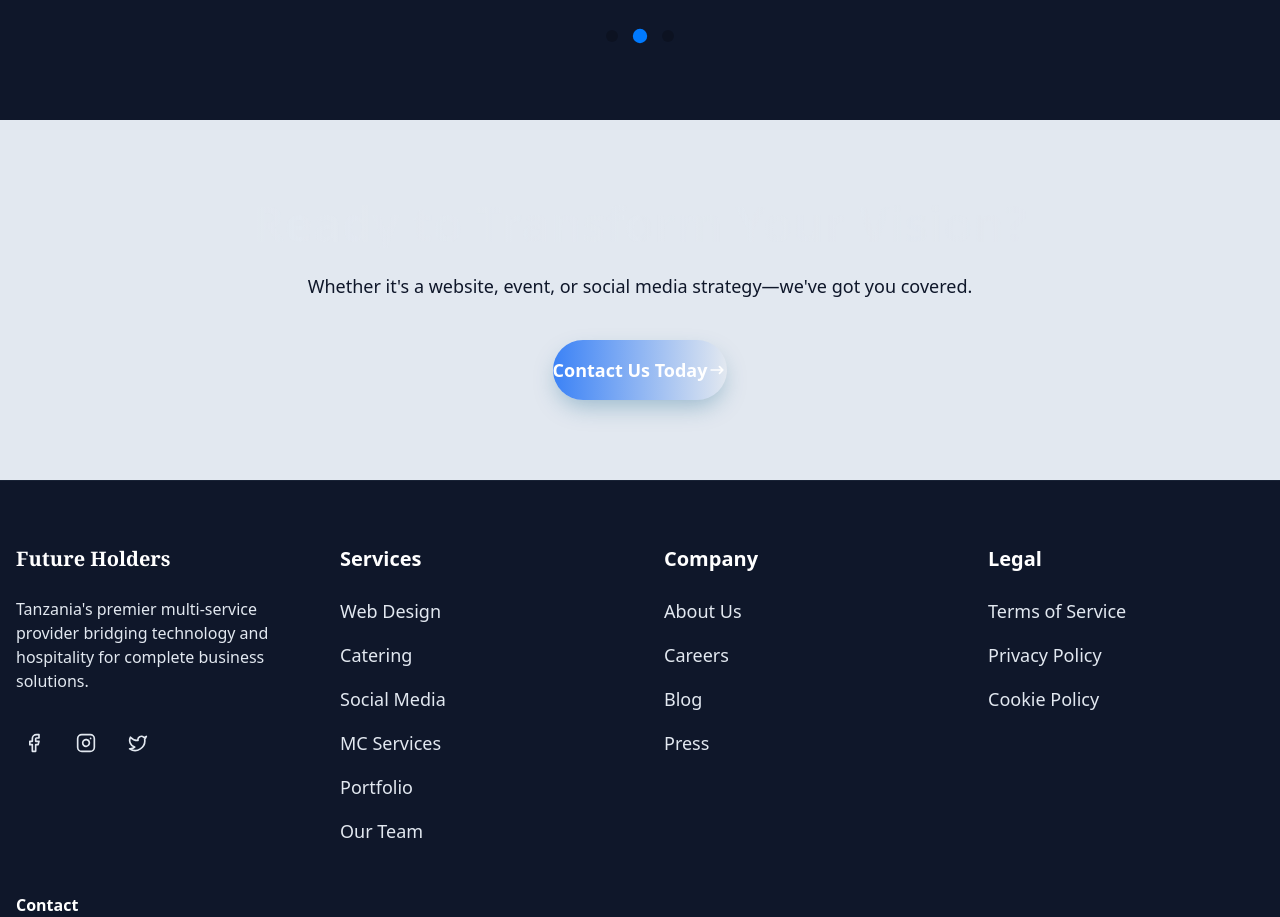
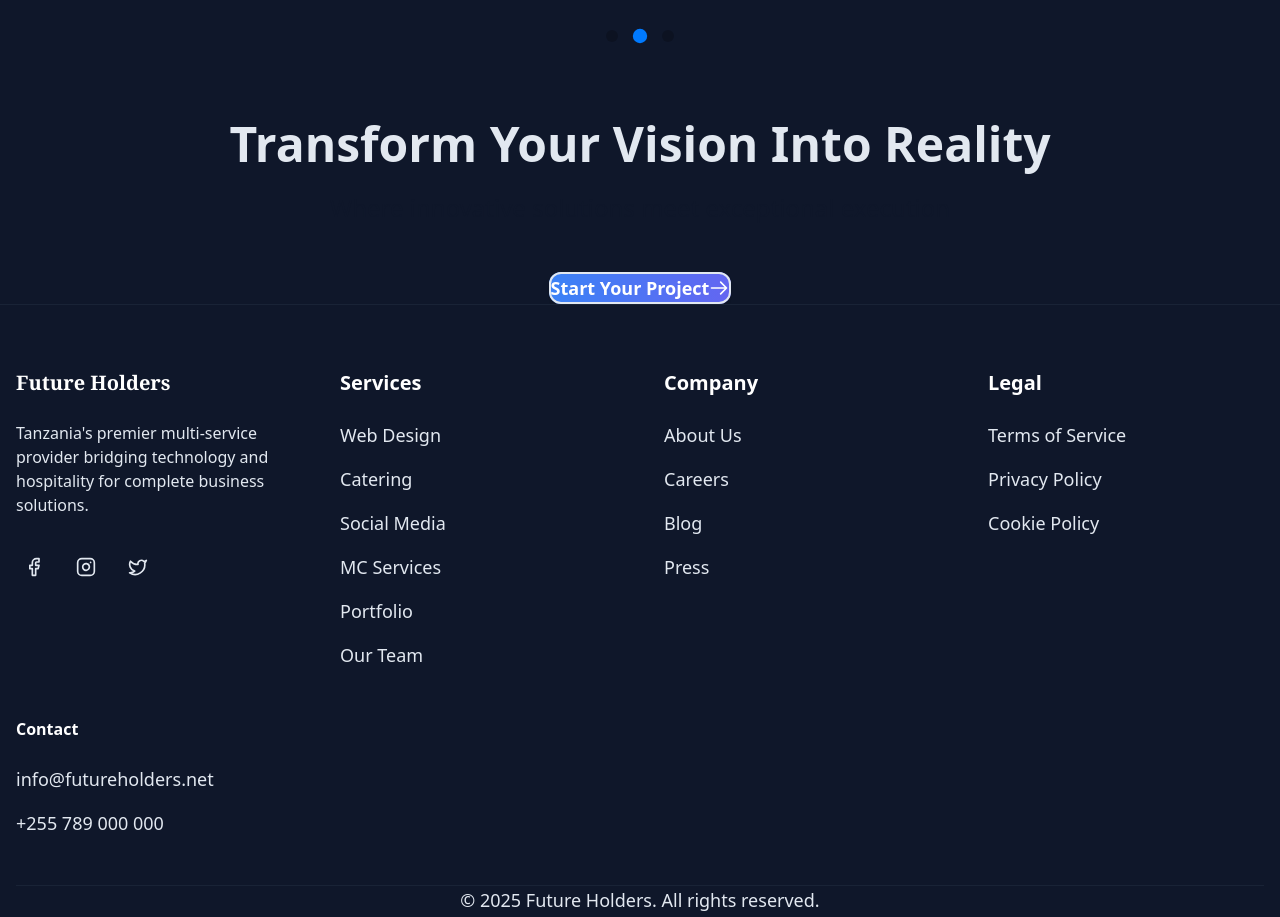
Before and after one commit to EliDistro7/blog, a Next.js app in the folder nextjs-app/: page / in a window 1280 px wide. Shown: the part 1660-2577 px from the top of the page. Built offline with nearby package versions, Linux system fonts and the light colour scheme.

Commit message:
changed sanity dependence

```diff
--- a/nextjs-app/app/components/home/CTASection.js
+++ b/nextjs-app/app/components/home/CTASection.js
@@ -1,5 +1,4 @@
 'use client';
-
 import Link from "next/link";
 import { useLanguage } from '@/context/LanguageContext';
 
@@ -8,61 +7,59 @@ export default function CTASection() {
 
   const content = {
     en: {
-      title: "Ready to Transform Your Vision?",
-      description: "Whether it's a website, event, or social media strategy—we've got you covered.",
-      button: "Contact Us Today"
+      title: "Transform Your Vision Into Reality",
+      subtitle: "Where innovative solutions meet exceptional execution",
+      button: "Start Your Project"
     },
     sw: {
-      title: "Tayari Kubadilisha Maono Yako?",
-      description: "Iwe ni tovuti, hafla, au mkakati wa mitandao ya kijamii—tunakusudia.",
-      button: "Wasiliana Nasi Leo"
+      title: "Badilisha Maono Yako Kuwa Ukweli",
+      subtitle: "Ambapo suluhisho mpya zinakutana na utekelezaji bora",
+      button: "Anza Mradi Wako"
     }
   };
 
   return (
-    <section className="relative overflow-hidden bg-gradient-to-br from-brand-dark/95 to-brand-deep/95">
-      {/* Dynamic Gradient Elements */}
-      <div className="absolute inset-0 bg-[radial-gradient(ellipse_at_center,_var(--tw-gradient-stops))] from-brand-blue/10 via-brand-dark/0 to-brand-dark/0"></div>
-      <div className="absolute -left-20 -top-20 w-72 h-72 rounded-full bg-gradient-to-br from-brand-blue/15 to-brand-accent/20 blur-3xl animate-float"></div>
-      <div className="absolute -right-20 -bottom-20 w-72 h-72 rounded-full bg-gradient-to-br from-brand-gold/15 to-brand-coral/20 blur-3xl animate-float animation-delay-2000"></div>
+    <section className="relative bg-brand-dark overflow-hidden">
+      {/* Diamond-pattern overlay */}
+      <div className="absolute inset-0 opacity-5 bg-[linear-gradient(to_right,#80808012_1px,transparent_1px),linear-gradient(to_bottom,#80808012_1px,transparent_1px)] bg-[size:24px_24px]"></div>
 
-      <div className="container mx-auto py-20 md:py-28 px-4 text-center relative z-10">
+      {/* Gradient spotlight effect */}
+      <div className="absolute inset-0 bg-[radial-gradient(ellipse_at_center,_var(--tw-gradient-stops))] from-brand-blue/10 via-brand-dark/0 to-brand-dark"></div>
+
+      <div className="container mx-auto py-28 px-6 text-center relative z-10">
         <div className="max-w-4xl mx-auto">
-          {/* Gradient Text Title */}
-          <h2 className="text-4xl md:text-5xl lg:text-6xl font-bold mb-6 bg-gradient-to-r from-brand-foam via-brand-foam to-brand-blue/90 bg-clip-text text-transparent text-shadow-lg">
+          {/* Title with elegant underline */}
+          <h2 className="text-4xl md:text-5xl lg:text-6xl font-bold text-brand-foam mb-6">
             {content[language].title}
+            <span className="block w-24 h-1.5 bg-gradient-to-r from-brand-blue to-brand-accent mx-auto mt-6 rounded-full"></span>
           </h2>
 
-          <p className="max-w-2xl mx-auto mb-10 text-brand-foam/80 text-lg md:text-xl">
-            {content[language].description}
+          {/* Subtitle with refined spacing */}
+          <p className="text-xl md:text-2xl text-brand-foam/80 max-w-2xl mx-auto mb-12 leading-relaxed">
+            {content[language].subtitle}
           </p>
 
-          {/* Modern CTA Button */}
-          <Link
-            href="/contact"
-            className="relative inline-flex items-center justify-center px-10 py-4 md:px-14 md:py-5 overflow-hidden font-bold rounded-full group transition-all duration-300 shadow-depth hover:shadow-glow"
-          >
-            {/* Animated Gradient Background */}
-            <span className="absolute inset-0 bg-gradient-to-r from-brand-blue via-brand-accent to-brand-blue/90 opacity-90 group-hover:bg-gradient-to-br group-hover:from-brand-accent group-hover:via-brand-blue group-hover:to-brand-teal transition-all duration-500 animate-gradient-x"></span>
+          {/* Premium button with depth */}
+          <div className="relative inline-block group">
+            {/* Button shadow */}
+            <div className="absolute inset-0 bg-gradient-to-r from-brand-blue to-brand-accent rounded-xl blur-md opacity-70 group-hover:opacity-90 transition-all -z-10"></div>
 
-            {/* Shine Effect */}
-            <span className="absolute inset-0 bg-gradient-to-b from-white/20 via-white/5 to-transparent opacity-0 group-hover:opacity-100 transition-opacity duration-300"></span>
-
-            {/* Button Content */}
-            <span className="relative z-10 flex items-center text-lg md:text-xl tracking-wide text-white">
+            {/* Main button */}
+            <Link
+              href="/contact"
+              className="relative inline-flex items-center justify-center px-12 py-5 bg-gradient-to-r from-brand-blue to-brand-accent text-white text-lg font-semibold rounded-xl shadow-lg hover:shadow-xl transition-all duration-300 border-2 border-white/10 hover:border-white/20"
+            >
               {content[language].button}
-              <span className="ml-3 inline-block transition-transform group-hover:translate-x-1 group-hover:scale-110">
-                <svg width="20" height="20" viewBox="0 0 24 24" fill="none" stroke="currentColor" strokeWidth="2" strokeLinecap="round" strokeLinejoin="round">
-                  <path d="M5 12h14m-4 4l4-4m-4-4l4 4"/>
-                </svg>
-              </span>
-            </span>
-
-            {/* Border Pulse */}
-            <span className="absolute inset-0 rounded-full border-2 border-transparent group-hover:border-white/30 transition-all duration-500"></span>
-          </Link>
+              <svg className="ml-3 w-5 h-5 transition-transform group-hover:translate-x-1" fill="none" stroke="currentColor" viewBox="0 0 24 24">
+                <path strokeLinecap="round" strokeLinejoin="round" strokeWidth={2} d="M14 5l7 7m0 0l-7 7m7-7H3" />
+              </svg>
+            </Link>
+          </div>
         </div>
       </div>
+
+      {/* Decorative border */}
+      <div className="absolute bottom-0 left-0 right-0 h-1 bg-gradient-to-r from-transparent via-brand-blue to-transparent"></div>
     </section>
   );
 }
```
